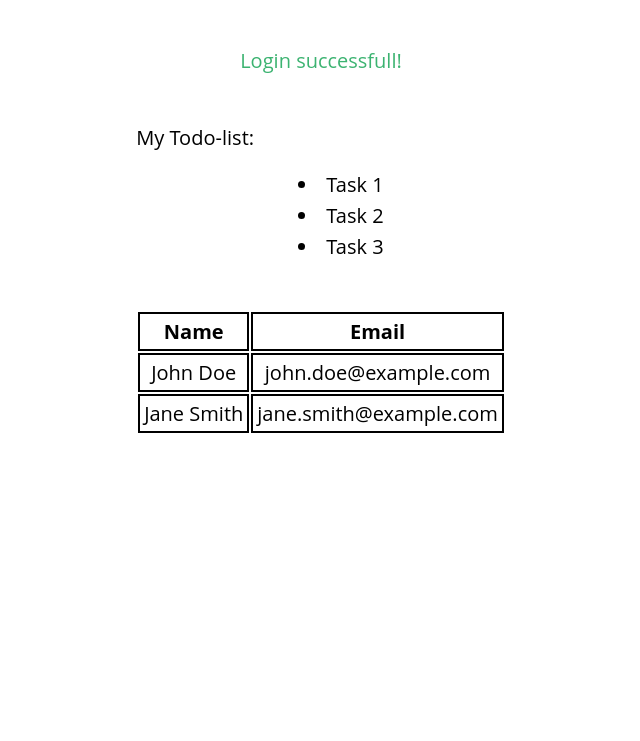
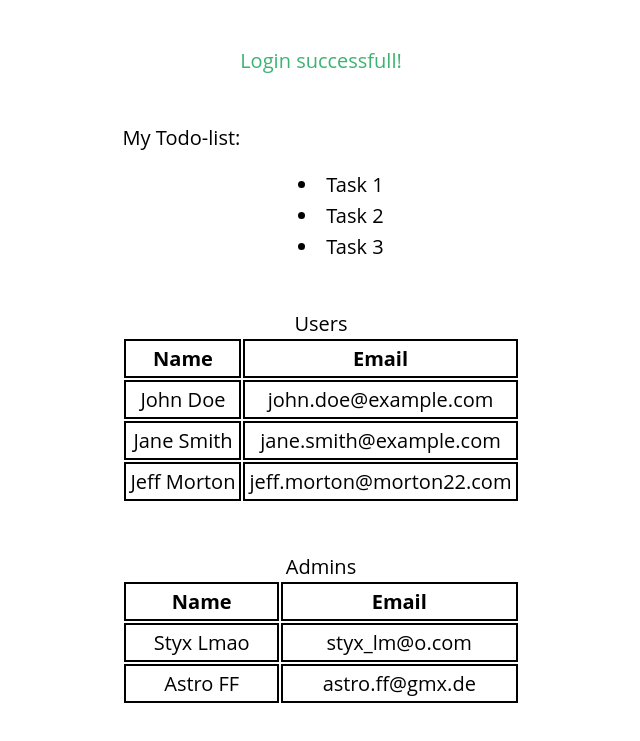
Before and after one commit to MatsFischer/cypress-e-portfolio-with-solutions, a website: page src/app.html in a window 1280 px wide. Both pictures are taken after a click on the button "Login". Shown: the part 147-888 px from the top of the page, without its empty margins (319-959 px from the left). Before the commit the page ends 800 px from the top, so only its background shows below. Drawn offline with Linux system fonts and the light colour scheme.

Commit message:
added content to test page

```diff
--- a/src/app.html
+++ b/src/app.html
@@ -41,7 +41,9 @@
         </ul>
     </div>
 
-    <table id="user-table" class="hide">
+    <div id="user-table" class="bottom-space hide">
+        <label for="user-table">Users</label>
+        <table>
             <tr>
                 <th>Name</th>
                 <th>Email</th>
@@ -54,7 +56,30 @@
                 <td>Jane Smith</td>
                 <td>jane.smith@example.com</td>
             </tr>
+            <tr>
+                <td>Jeff Morton</td>
+                <td>jeff.morton@morton22.com</td>
+            </tr>
         </table>
+    </div>
+
+    <div id="admin-table" class="bottom-space hide">
+        <label for="admin-table">Admins</label>
+        <table>
+            <tr>
+                <th>Name</th>
+                <th>Email</th>
+            </tr>
+            <tr>
+                <td>Styx Lmao</td>
+                <td>styx_lm@o.com</td>
+            </tr>
+            <tr>
+                <td>Astro FF</td>
+                <td>astro.ff@gmx.de</td>
+            </tr>
+        </table>
+    </div>
 </div>
 </body>
 </html>
--- a/src/index.js
+++ b/src/index.js
@@ -4,4 +4,5 @@ function showContent() {
     document.getElementById('login-success-message').classList.remove('hide');
     document.getElementById('todo-list').classList.remove('hide');
     document.getElementById('user-table').classList.remove('hide');
+    document.getElementById('admin-table').classList.remove('hide');
 }
--- a/src/styles.css
+++ b/src/styles.css
@@ -42,6 +42,10 @@ button {
     border-radius: 4px;
 }
 
+table {
+    width: 100%;
+}
+
 ul {
     list-style-position: inside;
 }
```
Lines whose indentation alone changed are shown as unchanged.
